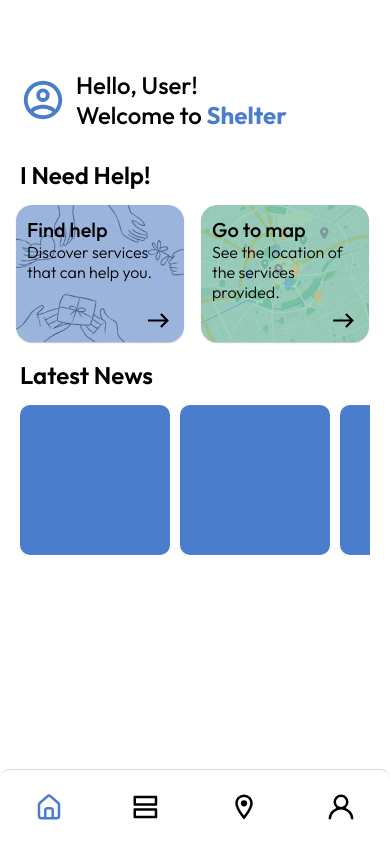
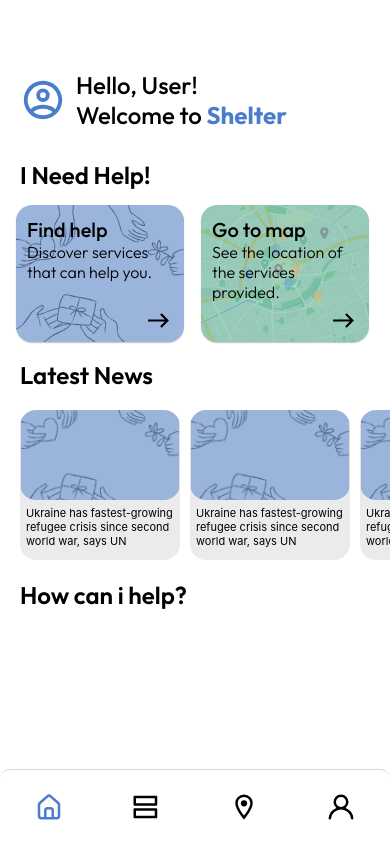
Before and after one commit to RaduBogdan98/Shelter-App, a React Native app in the folder Sources/Mobile/ShelterMobile/: screen / in a window 390 px wide. Built offline with nearby package versions, Linux system fonts and the light colour scheme.

Commit message:
Added News Card

```diff
--- /dev/null
+++ b/Sources/Mobile/ShelterMobile/src/components/NewsCard.js
@@ -0,0 +1,43 @@
+import React from "react";
+import { StyleSheet, Text, TouchableOpacity, Image } from "react-native";
+import { style } from "../resources/colors";
+
+const NewsCard = (props) => {
+
+    //uri vs source code selector from props
+
+    return (
+        <TouchableOpacity style={styles.container} onPress={() => console.log("Aici linking catre siteul stirii")}>
+            <Image
+                source={props.source}
+                resizeMode="cover"
+                style={styles.imageStyle}
+            />
+            <Text style={styles.titleStyle} numberOfLines={3}>
+                {props.title}
+            </Text>
+        </TouchableOpacity>
+    );
+};
+
+export default NewsCard;
+
+const styles = StyleSheet.create({
+    container: {
+        height: 150,
+        width: 160,
+        borderRadius: 16,
+        backgroundColor: style.baseGray25,
+        justifyContent: "flex-start",
+        marginRight: 10,
+    },
+    imageStyle: {
+        width: "100%",
+        height: "60%",
+        borderRadius: 16
+    },
+    titleStyle: {
+        padding: 6,
+        fontSize: 11,
+    }
+});
--- a/Sources/Mobile/ShelterMobile/src/components/index.js
+++ b/Sources/Mobile/ShelterMobile/src/components/index.js
@@ -2,5 +2,6 @@ import Button from './Button';
 import MainCard from './MainCard';
 import SearchBar from './SearchBar';
 import FilterButtons from './FilterButtons';
+import NewsCard from './NewsCard';
 
-export { Button, MainCard, SearchBar, FilterButtons }
+export { Button, MainCard, SearchBar, FilterButtons, NewsCard }
--- a/Sources/Mobile/ShelterMobile/src/pages/HomeScreen.js
+++ b/Sources/Mobile/ShelterMobile/src/pages/HomeScreen.js
@@ -2,7 +2,7 @@ import React, { useEffect } from "react";
 import { Text, View, StyleSheet, SafeAreaView, ScrollView } from "react-native";
 
 import { AccountAvatarIcon } from "../../assets/icons";
-import { MainCard } from "../components";
+import { MainCard, NewsCard } from "../components";
 import { style } from "../resources/colors";
 
 const HomeScreen = ({ navigation }) => {
@@ -33,20 +33,18 @@ const HomeScreen = ({ navigation }) => {
                     </View>
                     <Text style={styles.title}>Latest News</Text>
                     <View style={styles.mainNewsContainer}>
-                        <ScrollView horizontal>
-                            <View style={styles.newsCard} />
-                            <View style={styles.newsCard} />
-                            <View style={styles.newsCard} />
-                            <View style={styles.newsCard} />
-                            <View style={styles.newsCard} />
-                            <View style={styles.newsCard} />
-                            <View style={styles.newsCard} />
-                            <View style={styles.newsCard} />
+                        <ScrollView horizontal contentContainerStyle={styles.scrollContainer}>
+                            <NewsCard source={require("../../assets/findHelp.png")} title={"Ukraine has fastest-growing refugee crisis since second world war, says UN"} />
+                            <NewsCard source={require("../../assets/findHelp.png")} title={"Ukraine has fastest-growing refugee crisis since second world war, says UN"} />
+                            <NewsCard source={require("../../assets/findHelp.png")} title={"Ukraine has fastest-growing refugee crisis since second world war, says UN"} />
+                            <NewsCard source={require("../../assets/findHelp.png")} title={"Ukraine has fastest-growing refugee crisis since second world war, says UN"} />
+                            <NewsCard source={require("../../assets/findHelp.png")} title={"Ukraine has fastest-growing refugee crisis since second world war, says UN"} />
                         </ScrollView>
                     </View>
+                    <Text style={styles.title}>How can i help?</Text>
                 </View>
             </View>
-        </SafeAreaView>
+        </SafeAreaView >
     );
 };
 
@@ -61,6 +59,7 @@ const styles = StyleSheet.create({
         flex: 1,
         padding: 20,
         paddingTop: 40,
+        paddingRight: 0,
     },
     header: {
         flexDirection: "row",
@@ -77,7 +76,6 @@ const styles = StyleSheet.create({
     },
     body: {
         flex: 1,
-        // backgroundColor: 'red'
     },
     title: {
         fontSize: 24,
@@ -86,6 +84,7 @@ const styles = StyleSheet.create({
     mainCardContainer: {
         flexDirection: "row",
         justifyContent: "center",
+        paddingRight: 20,
     },
     newsCard: {
         width: 150,
@@ -96,4 +95,7 @@ const styles = StyleSheet.create({
         borderRadius: 10,
         justifyContent: "center",
     },
+    scrollContainer: {
+        paddingVertical: 20,
+    }
 });
```
Also changed, not shown: Sources/Mobile/ShelterMobile/src/components/MainCard.js (+12 -3 lines).
